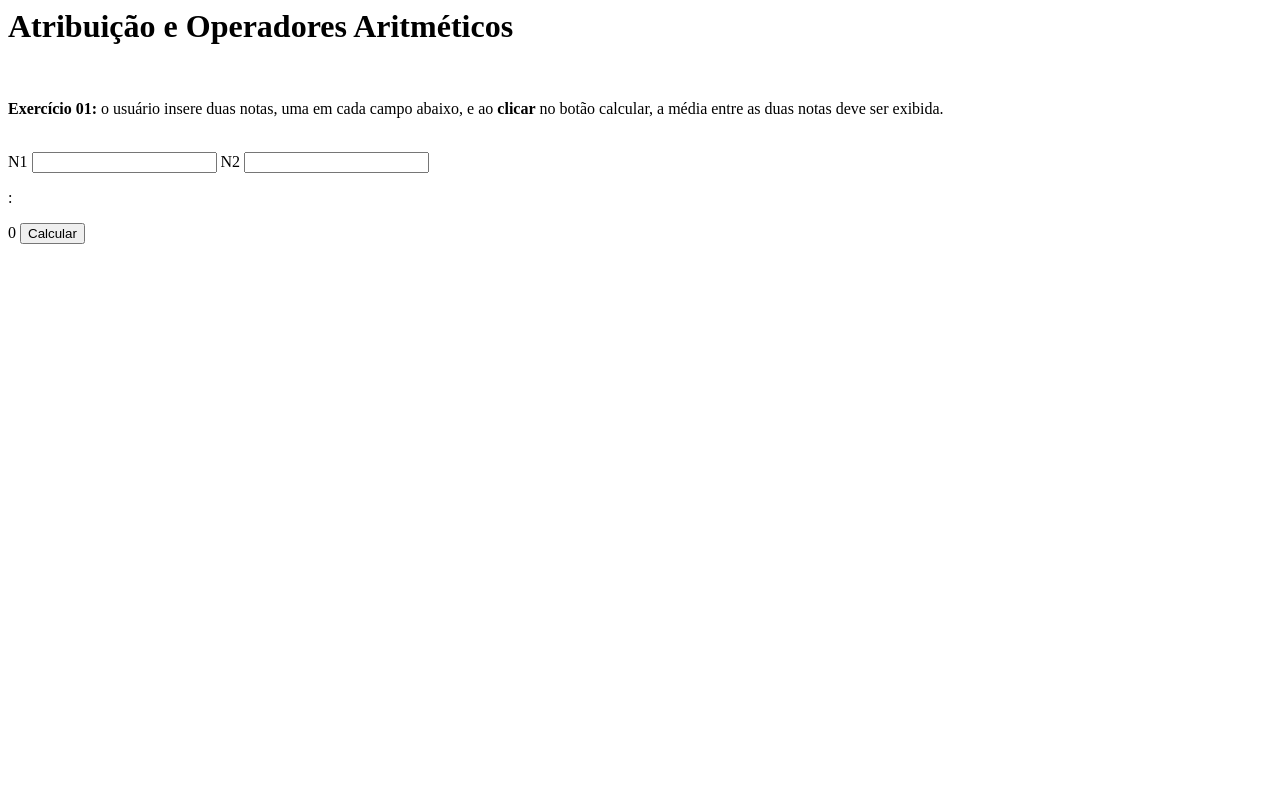
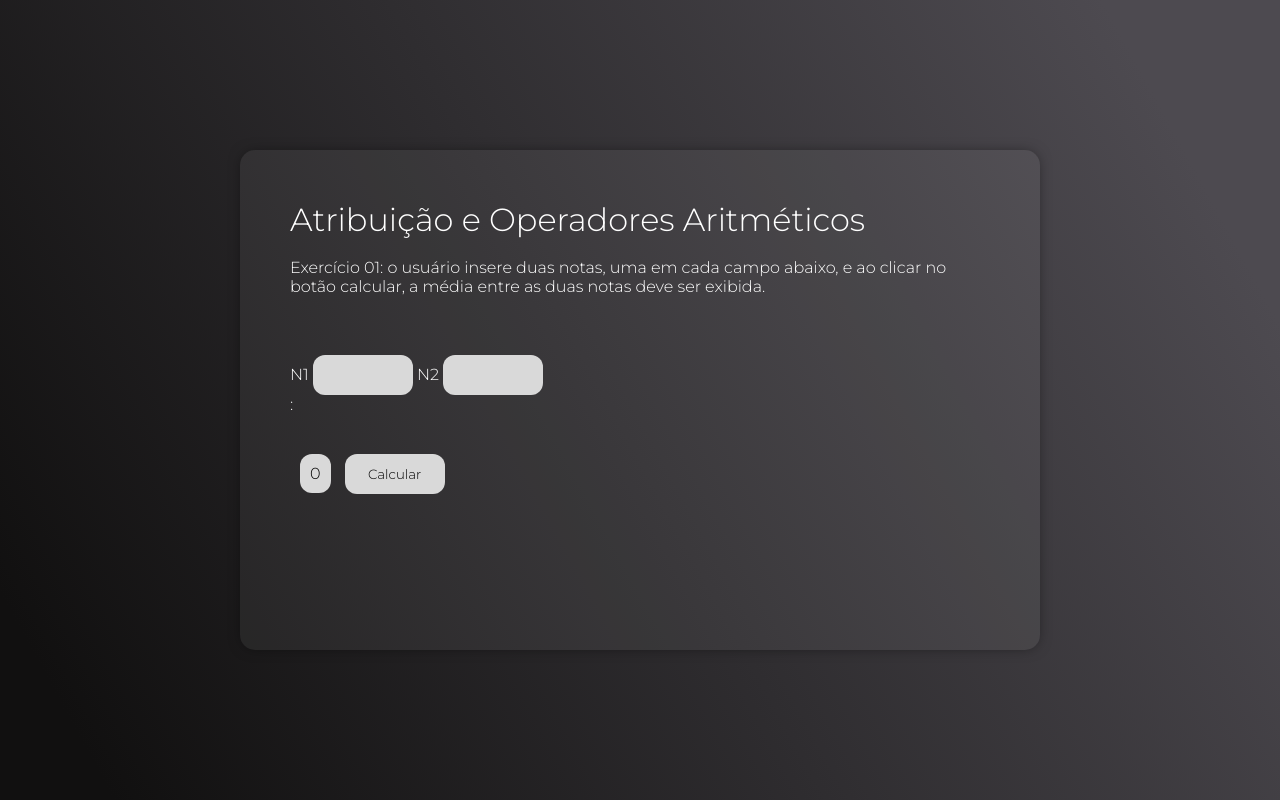
Before and after one commit to SergioRicJr/projeto-implement-html-js, a plain HTML site: page index.html in a window 1280 px wide. Drawn offline with Linux system fonts and the light colour scheme.

Commit message:
css changes

```diff
--- a/css/style.css
+++ b/css/style.css
@@ -0,0 +1,50 @@
+/*Adição da fonte Montserrat ao programa */
+@import url("https://fonts.googleapis.com/css2?family=Montserrat:wght@100;200;300;400;600;700;800;900&display=swap");
+
+/* Zerando o padrão */
+* {
+  margin: 0;
+  padding: 0;
+  box-sizing: border-box;
+  font-family: "Montserrat", sans-serif;
+  font-weight: 300;
+}
+
+:root {
+  --fundo: linear-gradient(241.29deg, #4d4a50 10.31%, #111010 93.41%);
+  --texto: white;
+}
+
+body {
+  display: flex;
+  justify-content: center;
+  align-items: center;
+  background: var(--fundo);
+  color: var(--texto);
+}
+
+main {
+  padding: 50px;
+  width: 800px;
+  height: 500px;
+  background: rgba(255, 255, 255, 0.06);
+  box-shadow: 0px 0px 14px -3px rgba(0, 0, 0, 0.5);
+  border-radius: 15px;
+}
+
+input {
+  margin-top: 40px;
+  background: #d9d9d9;
+  border-radius: 12px;
+  width: 100px;
+  height: 40px;
+  border-style: none;
+}
+
+#result {
+  padding: 10px;
+  background-color: #d9d9d9;
+  color: black;
+  border-radius: 12px;
+  margin: 10px;
+}
```
Also changed, not shown: index.html (+1 -0 lines).
